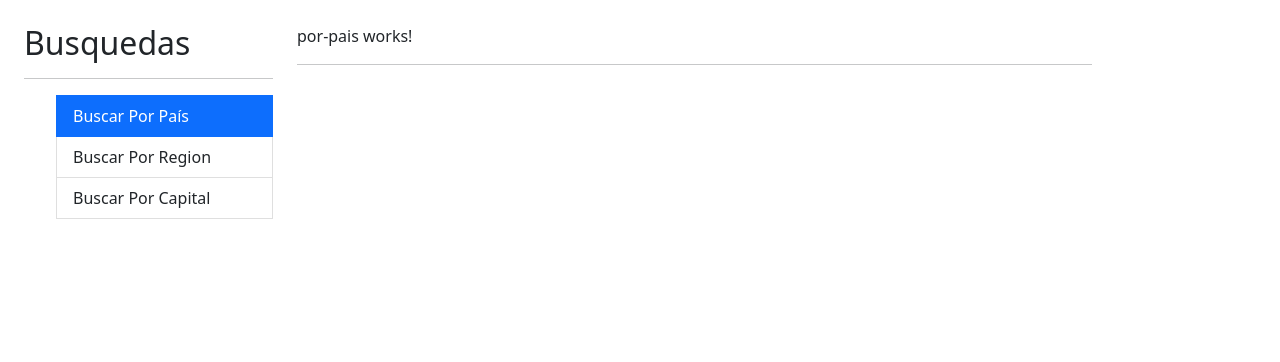
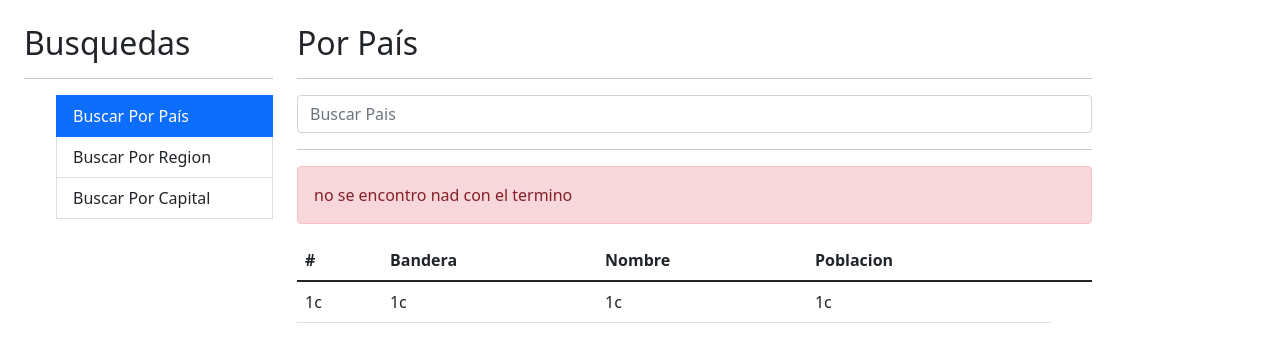
Before and after one commit to saulsistemas/ANGULAR_BASICO, an Angular app in the folder 03-paisesApp/: page / in a window 1280 px wide. Shown: the top 362 px of the page. Built offline with nearby package versions, Linux system fonts and the light colour scheme.

Commit message:
FormModule y ngModel busvar formulario

```diff
--- a/03-paisesApp/src/app/app.component.html
+++ b/03-paisesApp/src/app/app.component.html
@@ -4,6 +4,5 @@
     </div>
     <div class="col">
         <router-outlet></router-outlet>
-        <hr>
     </div>
 </div>
--- a/03-paisesApp/src/app/pais/pages/por-pais/por-pais.component.html
+++ b/03-paisesApp/src/app/pais/pages/por-pais/por-pais.component.html
@@ -1 +1,41 @@
-<p>por-pais works!</p>
+<h2>Por País</h2>
+<hr>
+<div class="row">
+    <div class="col">
+        <form (ngSubmit)="buscar()" autocomplete="off">
+            <input type="text"
+                name="termino"
+                class="form-control"
+                placeholder="Buscar Pais"
+                [(ngModel)]="termino"
+            >
+        </form>
+    </div>
+</div>
+<hr>
+<div class="alert alert-danger">
+    no se encontro nad con el termino
+</div>
+<div class="row">
+    <div class="col">
+        <table class="table table-hover">
+            <thead>
+                <tr>
+                    <th>#</th>
+                    <th>Bandera</th>
+                    <th>Nombre</th>
+                    <th>Poblacion</th>
+                    <th></th>
+                </tr>
+            </thead>
+            <tbody>
+                <tr>
+                    <td>1c</td>
+                    <td>1c</td>
+                    <td>1c</td>
+                    <td>1c</td>
+                </tr>
+            </tbody>
+        </table>
+    </div>
+</div>
--- a/03-paisesApp/src/app/pais/pages/por-pais/por-pais.component.ts
+++ b/03-paisesApp/src/app/pais/pages/por-pais/por-pais.component.ts
@@ -6,11 +6,14 @@ import { Component, OnInit } from '@angular/core';
   styles: [
   ]
 })
-export class PorPaisComponent implements OnInit {
+export class PorPaisComponent  {
 
+  termino:string="";
   constructor() { }
 
-  ngOnInit(): void {
-  }
+ buscar(){
+   console.log(this.termino);
+
+ }
 
 }
--- a/03-paisesApp/src/app/pais/pais.module.ts
+++ b/03-paisesApp/src/app/pais/pais.module.ts
@@ -4,6 +4,7 @@ import { PorCapitalComponent } from './pages/por-capital/por-capital.component';
 import { PorPaisComponent } from './pages/por-pais/por-pais.component';
 import { PorRegionComponent } from './pages/por-region/por-region.component';
 import { VerPaisComponent } from './pages/ver-pais/ver-pais.component';
+import { FormsModule } from '@angular/forms';
 
 
 
@@ -21,7 +22,8 @@ import { VerPaisComponent } from './pages/ver-pais/ver-pais.component';
     VerPaisComponent
   ],
   imports: [
-    CommonModule
+    CommonModule,
+    FormsModule
   ]
 })
 export class PaisModule { }
```
